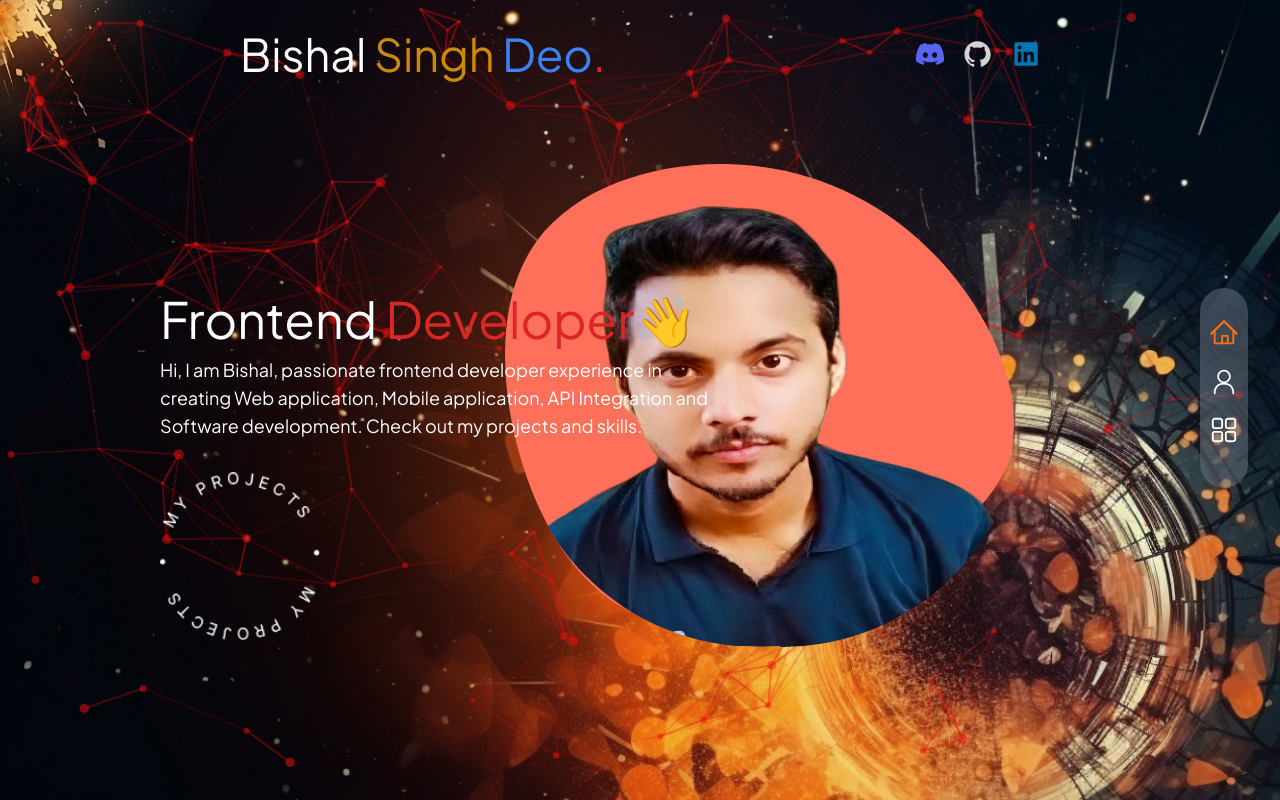
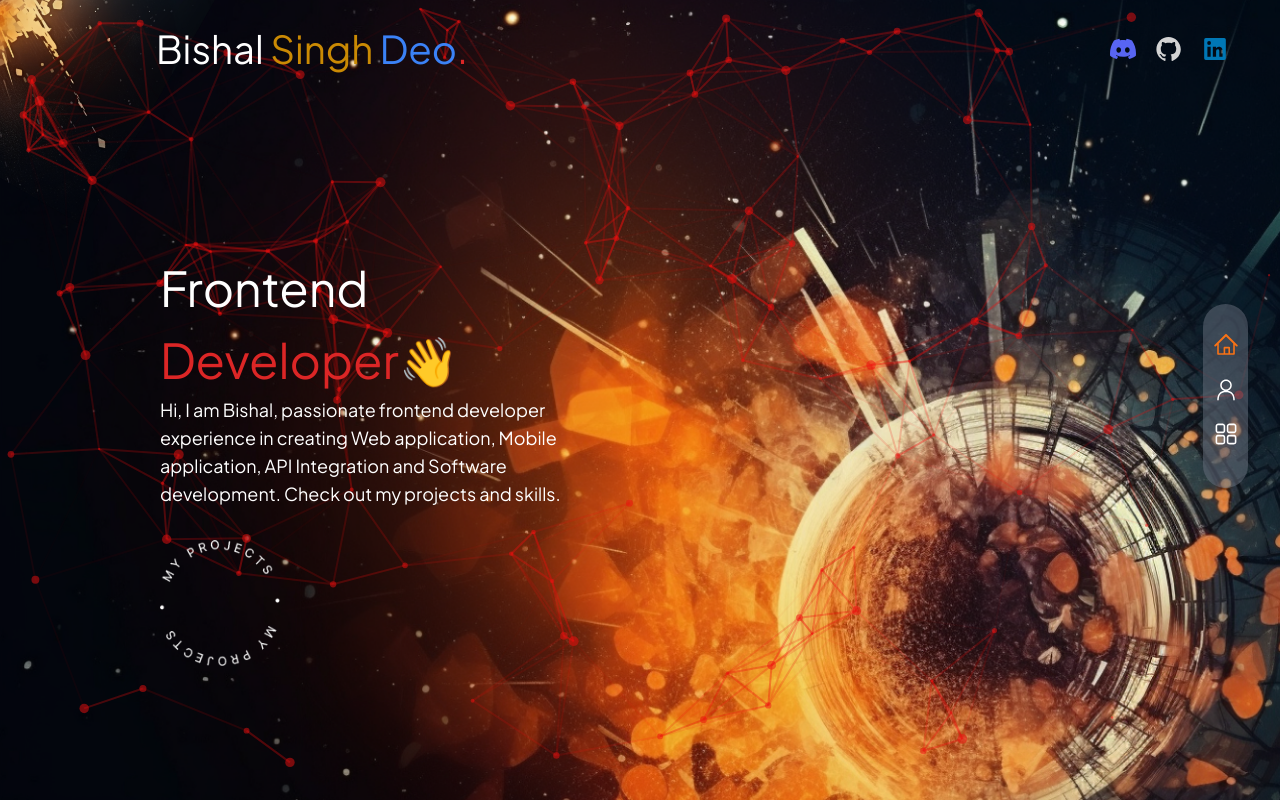
Before and after one commit to Bishalsnghd07/Portfolio-Bishal, a Next.js app: page / in a window 1280 px wide. Built offline with nearby package versions, Linux system fonts and the light colour scheme.

Commit message:
feat: fix zoom in and zoom out issues

```diff
--- a/app/page.tsx
+++ b/app/page.tsx
@@ -31,19 +31,19 @@ export default function Home() {
     },
   }
 
-  if (typeof document !== 'undefined') {
-    document.addEventListener("contextmenu", function(e) {
-    e.preventDefault();
-    }, false);
-  }
+  // if (typeof document !== 'undefined') {
+  //   document.addEventListener("contextmenu", function(e) {
+  //   e.preventDefault();
+  //   }, false);
+  // }
 
   return (
-    <main className="flex items-center  h-[100vh] w-[100vw] relative bg-cover bg-[url('/assets/bg-explosion.png')]">
+    <main className="flex items-center min-h-screen relative bg-cover bg-[url('/assets/bg-explosion.png')]">
       <div className="absolute z-[2] right-0 top-0 h-[100vh] w-[100vw]">
         <Particle />
       </div>
 
-      {isSmallScreen ? (
+      {/* {isSmallScreen ? (
         <motion.div className="absolute items-center justify-center right-20 left-20 md:right-40 bottom-0 z-[10] w-[200px]" variants={textVariants} initial="initial"
         animate="animate">
           <Image
@@ -55,23 +55,23 @@ export default function Home() {
             />
       </motion.div>
       ) : (
-        <motion.div className="absolute bottom-0 lg:bottom-auto right-[4.3rem] md:right-[5.4rem] lg:right-[7.4rem] xl:right-[16rem] z-[10] w-[240px] h-[240px] xl:w-[529px] xl:h-[482px] rounded-md" variants={textVariants} initial="initial"
+        <motion.div className="absolute bottom-0 lg:bottom-auto right-[4.3rem] md:right-[5.4rem] lg:right-[7.4rem] xl:right-[16rem] z-[10] xl:pl-[8rem]   rounded-md" variants={textVariants} initial="initial"
         animate="animate">
-  <div className="bg-[url('/assets/shape-1.svg')] bg-no-repeat bg-right xl:w-[529px] lg:h-[472px] hidden xl:block">
-    <div className="flex items-center justify-center w-[220px] h-[220px] xl:w-[549px] xl:h-[492px]">
+  <div className="bg-[url('/assets/shape-1.svg')] bg-no-repeat bg-right xl:w-[32rem] xl:h-[28.5rem] hidden xl:block">
+    <div className="flex items-center justify-center">
       <Image
         src="/BishalSinghDeo1.png"
         alt="BishalSinghDeo"
         width={529}
         height={462}
         // className="w-[220px] h-[220px] lg:w-[300px] lg:h-[300px] xl:h-[350px] xl:w-[370px] bg-bottom rounded-md"
-        className="flex w-[260px] h-[260px] xl:w-[509px] xl:h-[484px] rounded-none lg:rounded-full overflow-hidden"
+        className="flex w-[260px] h-[260px] xl:w-[20rem] xl:h-[20rem] rounded-none lg:rounded-full overflow-hidden"
         />
     </div>
   </div>
 </motion.div>
       )
-    }
+    } */}
       <Image
         src="/top-left-img.png"
         alt="paint"
@@ -82,11 +82,11 @@ export default function Home() {
 
       <motion.div className="flex flex-col gap-3 z-[10] pl-5 md:pl-40 pt-56 lg:pt-28" variants={textVariants} initial="initial"
       animate="animate">
-        <motion.h1 className="text-[50px] text-white max-w-[550px]" variants={textVariants}> Frontend{" "}
+        <motion.h1 className="text-[3rem] text-white max-w-[28.35rem]" variants={textVariants}> Frontend{" "}
          <motion.span className="text-red-600" variants={textVariants}>Developer👋</motion.span>
          <motion.p className='text-white text-lg' variants={textVariants}>Hi, I am Bishal, passionate frontend developer experience in creating Web application, Mobile application, API Integration and Software development. Check out my projects and skills.</motion.p>
         </motion.h1>
-        <div className="relative w-[100px] h-[100px] md:w-[160px] md:h-[160px] mt-5">
+        <div className="relative w-[100px] h-[100px] md:w-[120px] md:h-[120px] mt-5">
           <Image
             src="/assets/rounded-text.png"
             alt="projects"
--- a/app/project/page.tsx
+++ b/app/project/page.tsx
@@ -17,12 +17,12 @@ const Pages = () => {
   }, []);
 
   return (
-    <div className="flex flex-col lg:flex-row items-center gap-4 justify-center min-h-screen pt-[14rem] lg:pt-0 bg-cover bg-[#0C011A]">
-      <div className="flex flex-col gap-2 z-[10] pl-5 md:pl-40">
-        <h1 className="text-[50px] text-orange-600 max-w-[500px]">My Projects
+    <div className="flex flex-col lg:flex-row items-center gap-4 justify-start min-h-screen pt-[14rem] lg:pt-0 bg-cover bg-[#0C011A]">
+      <div className="flex flex-col gap-2 z-[10] pl-5 md:pl-[10rem] max-w-[600px]">
+        <h1 className="text-[50px] text-orange-600">My Projects
          <span className="text-orange-600">.</span>
         </h1>
-        <p className='max-w-[500px] font-semibold text-gray-400 text-[16px]'>I mentioned my live projects which I worked on during my job and Internship. Also, added hands-on projects here. You can check out in this card, just click on it{' '}
+        <p className='max-w-[500px] font-semibold text-gray-400 text-[1.1rem]'>I mentioned my live projects which I worked on during my job and Internship. Also, added hands-on projects here. You can check out in this card, just click on it{' '}
         {isSmallScreen ? '👇': '👉'}</p>
       </div>
       <ProjectSlider />
--- a/components/Navbar.tsx
+++ b/components/Navbar.tsx
@@ -35,18 +35,19 @@ export default function Navbar ()
     }
 
   return (
-    <div className="fixed top-0 bg-transparent z-[20] flex lg:px-60 w-full gap-5 justify-between p-5 cursor-pointer">
+    <div className="fixed top-0 bg-transparent z-[20] flex w-full gap-5 justify-between p-5 cursor-pointer">
+      {/* lg:px-60 */}
        <Link href="/">
-      <motion.h1 className="relative text-white text-[45px] group"  variants={textVariants} initial="initial"
+      <motion.h1 className="relative text-white text-[2.4rem] md:pl-[8.5rem] group"  variants={textVariants} initial="initial"
         animate="animate">
         Bishal <span className='font-thin text-yellow-600'>Singh </span>
         <span className="text-blue-500">Deo</span>
         <span className='text-red-600'>.</span>
-        <span className="absolute hidden md:block left-0 bottom-0 h-1 w-0 bg-gradient-to-r from-orange-600 via-white to-green-600 transition-all ease-in-out duration-500 group-hover:w-full"></span>
+        <span className="absolute hidden md:block bottom-0 h-1 w-0 bg-gradient-to-r from-orange-600 via-white to-green-600 transition-all ease-in-out duration-500 group-hover:w-[19.4rem]"></span>
       </motion.h1>
     </Link>
 
-      <motion.div className="flex flex-row gap-5 pr-8 lg:pr-0"  variants={textVariants} initial="initial"
+      <motion.div className="flex flex-row gap-5 pr-8 md:pr-8"  variants={textVariants} initial="initial"
         animate="animate">
         {Socials.map((social) => (
 
@@ -54,8 +55,8 @@ export default function Navbar ()
               key={social.name}
               src={social.src}
               alt={social.name}
-              width={28}
-              height={28}
+              width={26}
+              height={26}
               onClick={() => handleSocialClick(social.link)}
             />
         ))}
--- a/components/ProjectSlider.tsx
+++ b/components/ProjectSlider.tsx
@@ -32,9 +32,9 @@ const ProjectSlider = () => {
         modules={[FreeMode,Pagination]}
         >
             <SwiperSlide className="mb-14 pr-4">
-                <div className="grid grid-cols-2 gap-4 md:px-16">
+                <div className="grid grid-cols-2 gap-4 md:px-16 md:pt-[6rem]">
                     {ProImages.map((image, index) =>(
-                        <div className="relative group w-[150px] h-[150px] lg:w-[230px] lg:h-[230px]"
+                        <div className="relative group w-[150px] h-[150px] md:w-[100%] md:h-[11rem]"
                       key={image.src}
                       >
                         <Image
@@ -46,7 +46,6 @@ const ProjectSlider = () => {
                         className="object-cover h-full w-full rounded-md"
                         />
 
-                        {/* <Link href="/project/Blog/[slug]" as="/project/Blog/page"> */}
                         <Link href={`/project/Blog/${index + 1}`} passHref>
                         <div className="cursor-pointer absolute inset-0 bg-gradient-to-r from-purple-800 via-pink-500 to-purple-800 opacity-0 group-hover:opacity-70 transition-opacity duration-200" />
                             <div className="cursor-pointer absolute inset-0 flex items-center justify-center opacity-0 group-hover:opacity-100 transition-opacity duration-200 text-white">
@@ -69,9 +68,9 @@ const ProjectSlider = () => {
             </SwiperSlide>
 
             <SwiperSlide className="mb-14 pl-2">
-                <div className="grid grid-cols-2 gap-4 md:px-16 ">
+                <div className="grid grid-cols-2 gap-4 md:px-16 md:pt-[6rem]">
                     {ProImages2.map((image, index) =>(
-                        <div className="relative group w-[150px] h-[150px] md:w-[230px] md:h-[230px]" key={image.src}>
+                        <div className="relative group w-[150px] h-[150px] md:w-[100%] md:h-[11rem]" key={image.src}>
                         <Image
                         src={image.src}
                         alt= "project image"
--- a/components/Sidebar.tsx
+++ b/components/Sidebar.tsx
@@ -34,7 +34,7 @@ const Sidebar = () => {
 
 
   return (
-    <div className='fixed right-8 top-[18rem] h-[12.5rem] w-[3rem] z-[20] rounded-full bg-gray-500 bg-opacity-50'>
+    <div className='fixed right-8 top-[18rem] md:top-[38%] h-[11.5rem] w-[2.8rem] z-[20] rounded-full bg-gray-500 bg-opacity-50'>
         <AnimatePresence mode="wait">
           {isRouting && <Transition />}
         <div className="flex flex-col gap-5 pb-3 justify-center items-center h-full">
@@ -45,7 +45,7 @@ const Sidebar = () => {
                 onClick={() => setIsActive(link.name)}
                 >
                      <link.icon
-                className={`w-[28px] h-[28px] ${
+                className={`w-[24px] h-[24px] ${
                   isActive === link.name ? "text-orange-500" : "text-white"
                 }`}
               />
--- a/package.json
+++ b/package.json
@@ -10,6 +10,7 @@
   },
   "dependencies": {
     "@headlessui/react": "^1.7.17",
+    "@tailwindcss/line-clamp": "^0.4.4",
     "@tsparticles/engine": "^3.0.3",
     "@tsparticles/react": "^3.0.0",
     "framer-motion": "^10.16.4",
--- a/tailwind.config.ts
+++ b/tailwind.config.ts
@@ -18,6 +18,6 @@ const config: Config = {
       },
     },
   },
-  plugins: [],
+  plugins: [require("@tailwindcss/line-clamp")],
 }
 export default config
```
Also changed, not shown: 1 other file (tests, documents, lock files or other folders).
